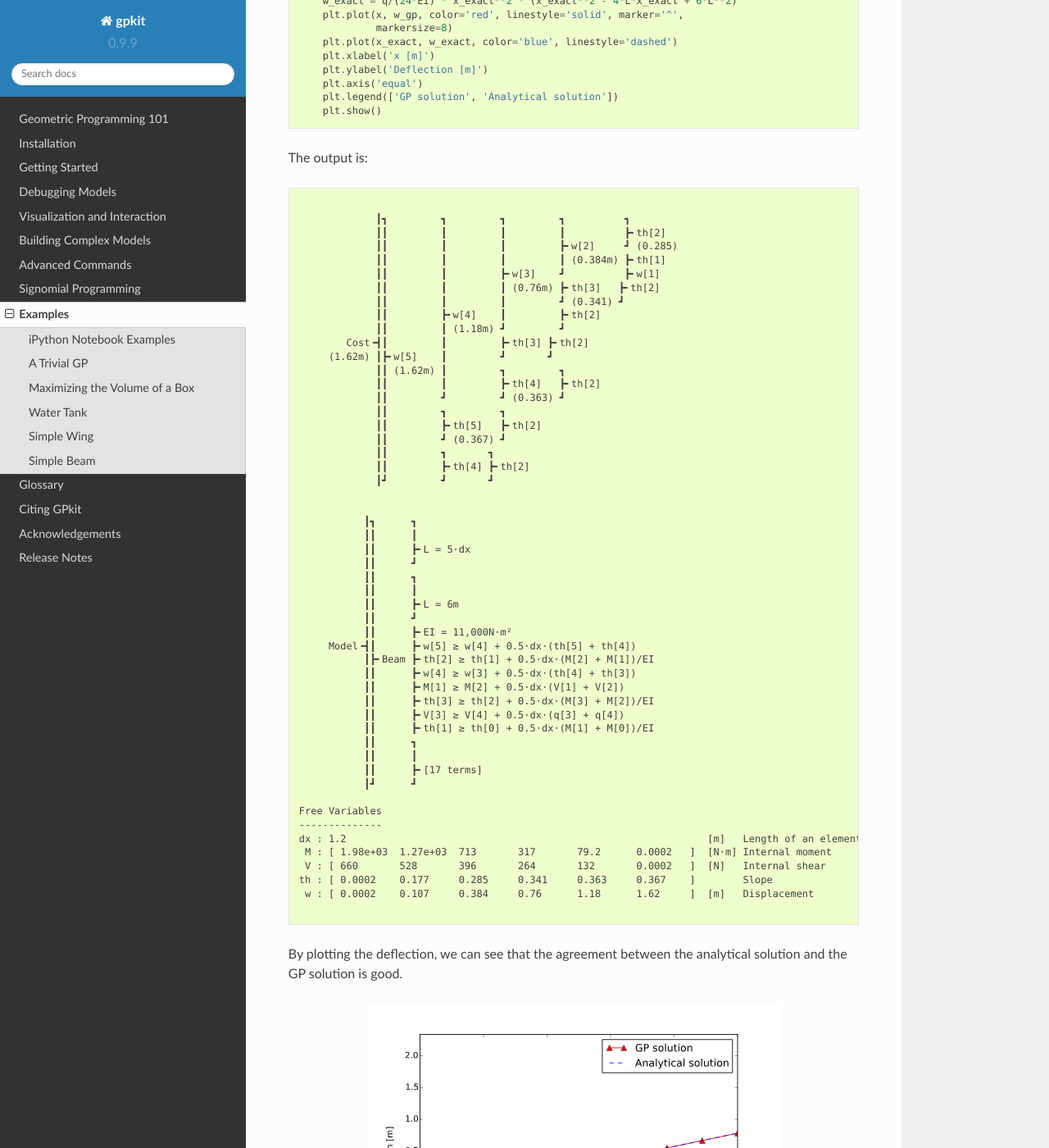
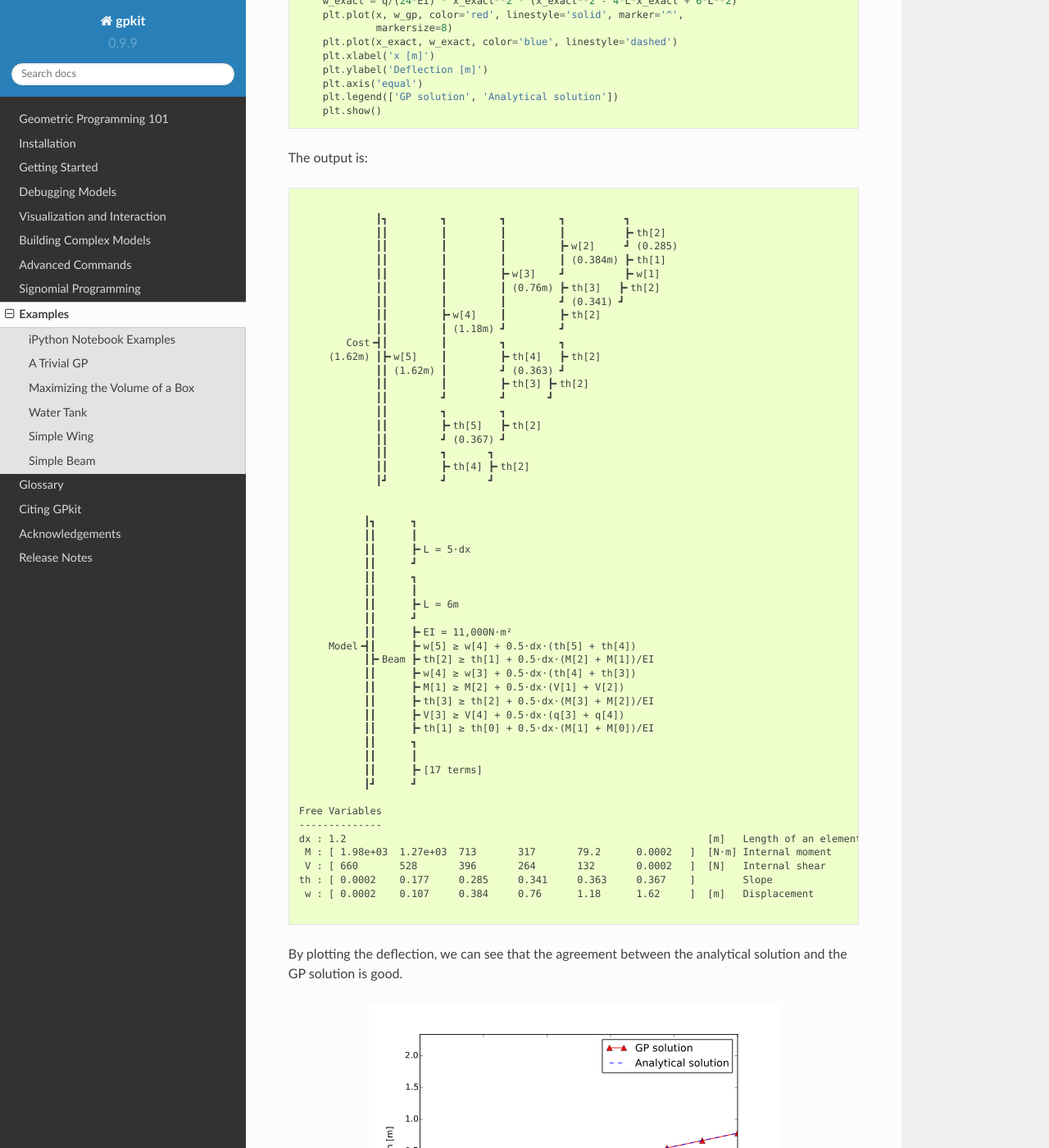
Before and after one commit to convexengineering/gpkit, a Sphinx documentation site: the page built from docs/source/examples.rst, in a window 1280 px wide and 1400 px high, scrolled down 9125 px. Shown: the whole window at 82% size. Built offline with Sphinx 7.4.7 and the Read the Docs theme 2.0.0, drawn with Linux system fonts in a browser that asks for light colours.

Commit message:
last sort bug...

```diff
--- a/docs/source/examples/beam_output.txt
+++ b/docs/source/examples/beam_output.txt
@@ -8,11 +8,11 @@
              ┃┃         ┃         ┃         ┛ (0.341) ┛
              ┃┃         ┣╸w[4]    ┃         ┣╸th[2]
              ┃┃         ┃ (1.18m) ┛         ┛
-        Cost╺┫┃         ┃         ┣╸th[3] ┣╸th[2]
-     (1.62m) ┃┣╸w[5]    ┃         ┛       ┛
-             ┃┃ (1.62m) ┃         ┓         ┓
-             ┃┃         ┃         ┣╸th[4]   ┣╸th[2]
-             ┃┃         ┛         ┛ (0.363) ┛
+        Cost╺┫┃         ┃         ┓         ┓
+     (1.62m) ┃┣╸w[5]    ┃         ┣╸th[4]   ┣╸th[2]
+             ┃┃ (1.62m) ┃         ┛ (0.363) ┛
+             ┃┃         ┃         ┣╸th[3] ┣╸th[2]
+             ┃┃         ┛         ┛       ┛
              ┃┃         ┓         ┓
              ┃┃         ┣╸th[5]   ┣╸th[2]
              ┃┃         ┛ (0.367) ┛
--- a/docs/source/examples/docstringparsing.py
+++ b/docs/source/examples/docstringparsing.py
@@ -45,4 +45,7 @@ class Cube(Model):
 print(parse_varstring(Cube.__doc__))
 c = Cube()
 c.cost = c.A
-print(c.solve(verbosity=0).table())
+sol = c.solve(verbosity=0)
+from gpkit.breakdown import Breakdowns
+bds = Breakdowns(sol)
+bds.plot("cost", showlegend=True)
```
Also changed, not shown: docs/source/examples/docstringparsing_output.txt (+15 -50 lines), 2 other files.
